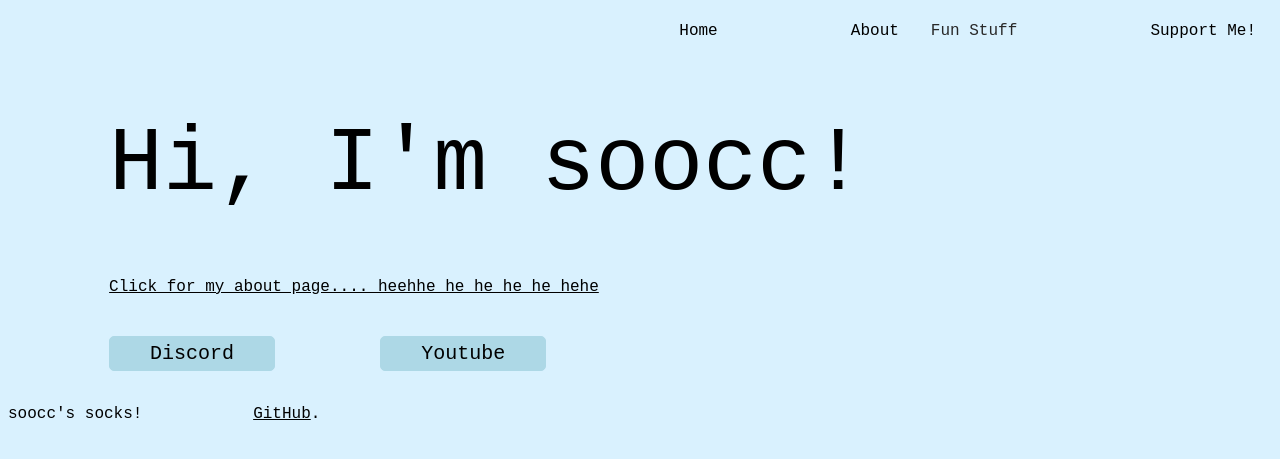
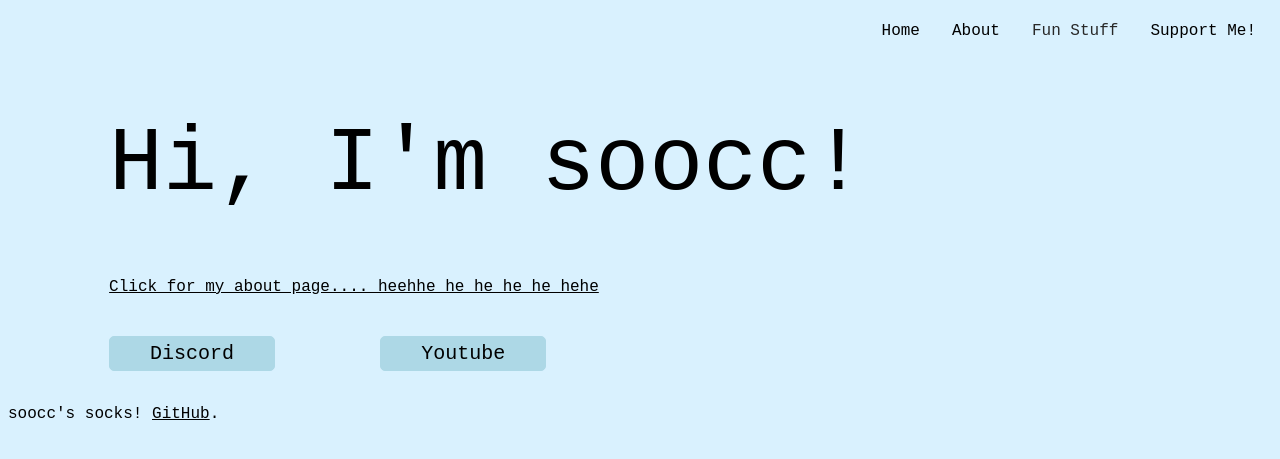
Before and after one commit to soocc/sooccsocks2, a Jekyll site: the page built from index.html, in a window 1280 px wide. Shown: the top 459 px of the page. Built offline with Jekyll 4.4.1, drawn with Linux system fonts in a browser that asks for light colours.

Commit message:
Update index.html

```diff
--- a/index.html
+++ b/index.html
@@ -22,10 +22,6 @@ layout: default
         border-color: lightblue;
         margin-left: 8%;
       }
-
-      a {
-        margin-left: 8%;
-      }
     </style>
   </head>
   <body>
```
